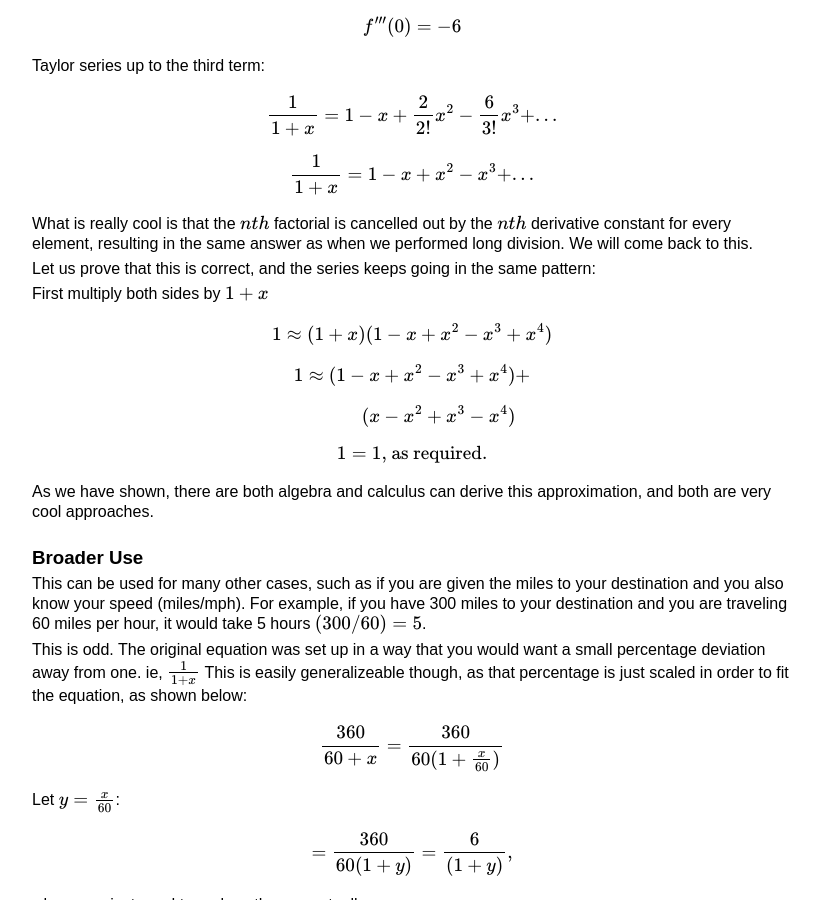
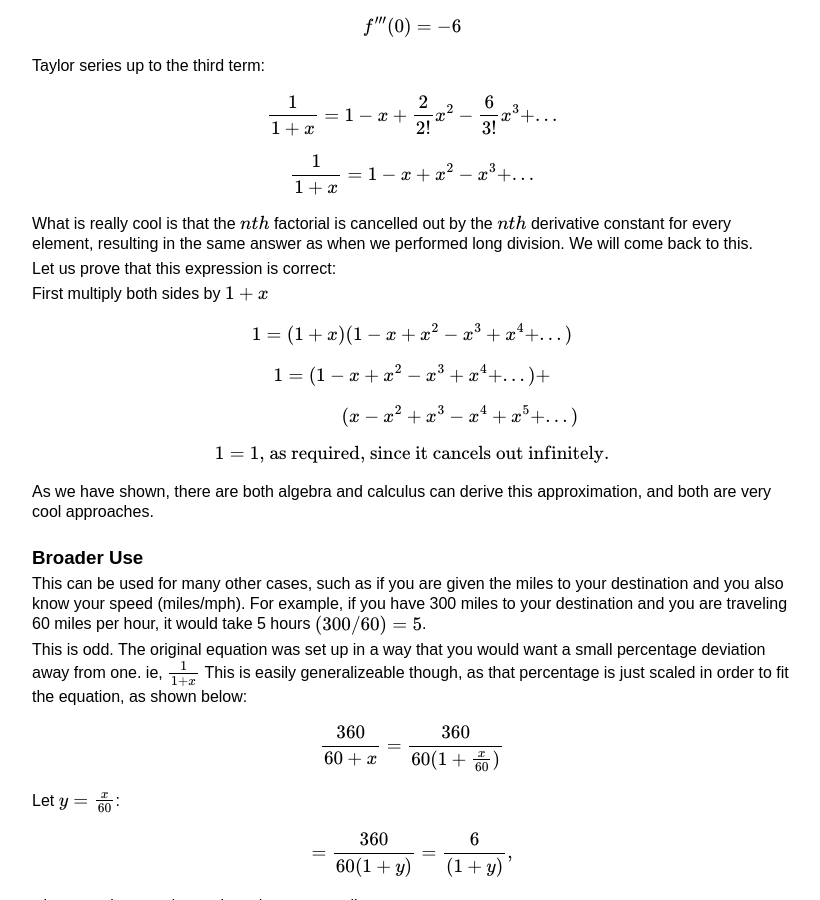
Before and after one commit to Niklichang/niklichang.github.io, a Jekyll site: the page built from _posts/2024-6-22-approximating-gas-mileage.md, in a window 1280 px wide and 900 px high, scrolled down 2456 px. Shown: the whole window, without its empty margins (228-1048 px from the left). Built offline with Jekyll 4.4.1, drawn with Linux system fonts in a browser that asks for light colours; some web fonts are replaced.

Commit message:
oops to infinity

```diff
--- a/_posts/2024-6-22-approximating-gas-mileage.md
+++ b/_posts/2024-6-22-approximating-gas-mileage.md
@@ -121,17 +121,17 @@ $$
 
 What is really cool is that the $nth$ factorial is cancelled out by the $nth$ derivative constant for every element, resulting in the same answer as when we performed long division. We will come back to this.
 
-Let us prove that this is correct, and the series keeps going in the same pattern:
+Let us prove that this expression is correct:
 
 First multiply both sides by $1+x$
 
-$$1 \approx (1+x)(1 - x + x^2 - x^3 + x^4)$$
+$$1 = (1+x)(1 - x + x^2 - x^3 + x^4 + ...)$$
 
-$$1 \approx (1 - x + x^2 - x^3 + x^4)+$$
+$$1 = (1 - x + x^2 - x^3 + x^4 + ...)+$$
 
-$$\;\;\;\;\;\;\;\;\;\;(x - x^2 + x^3 - x^4)$$
+$$\;\;\;\;\;\;\;\;\;\;\;\;\;\;\;\;\;\;(x - x^2 + x^3 - x^4 + x^5 + ...)$$
 
-$$1 = 1 \text{, as required.}$$
+$$1 = 1 \text{, as required, since it cancels out infinitely.}$$
 
 As we have shown, there are both algebra and calculus can derive this approximation, and both are very cool approaches.
 <br><br>
```
Also changed, not shown: pages/projects.md (+2 -2 lines).
